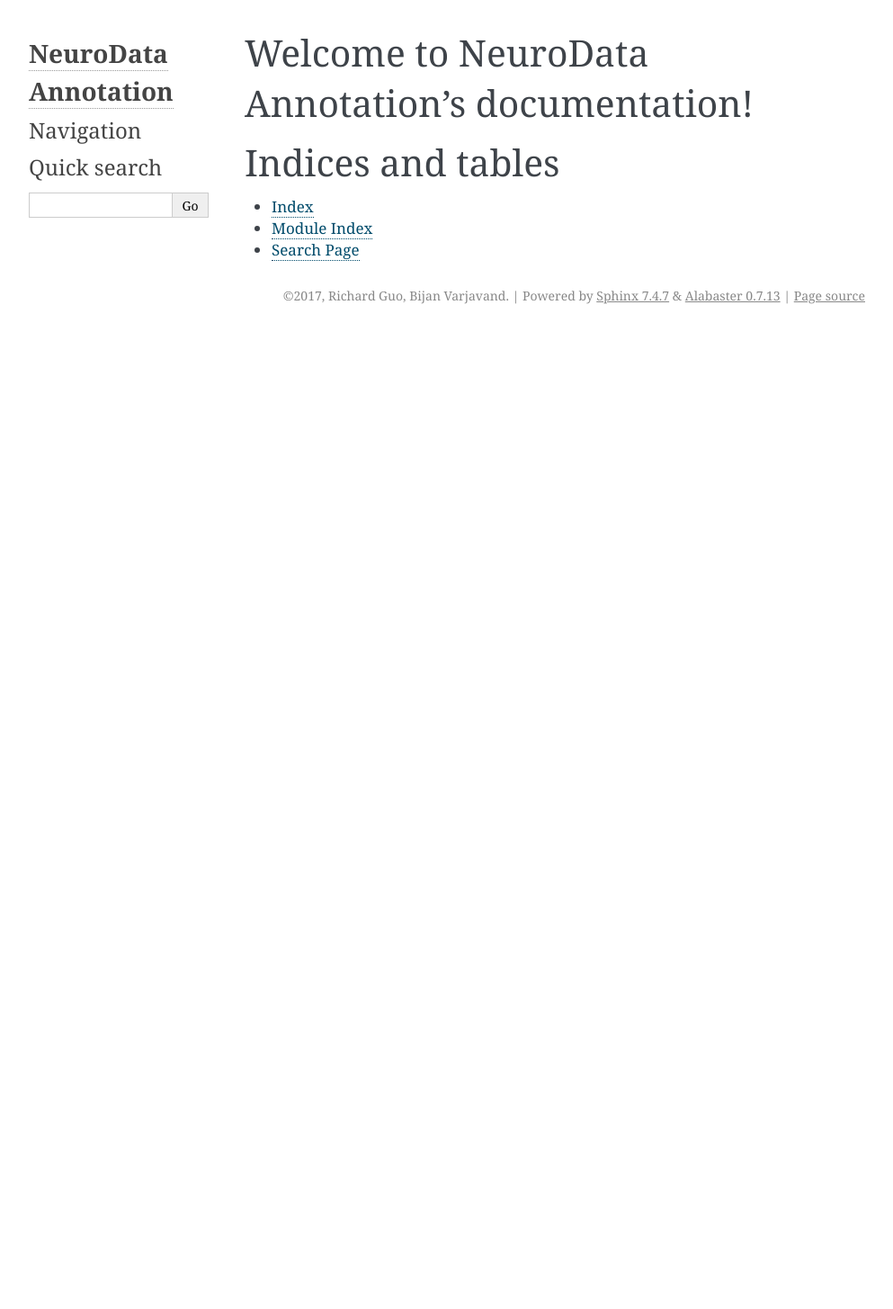
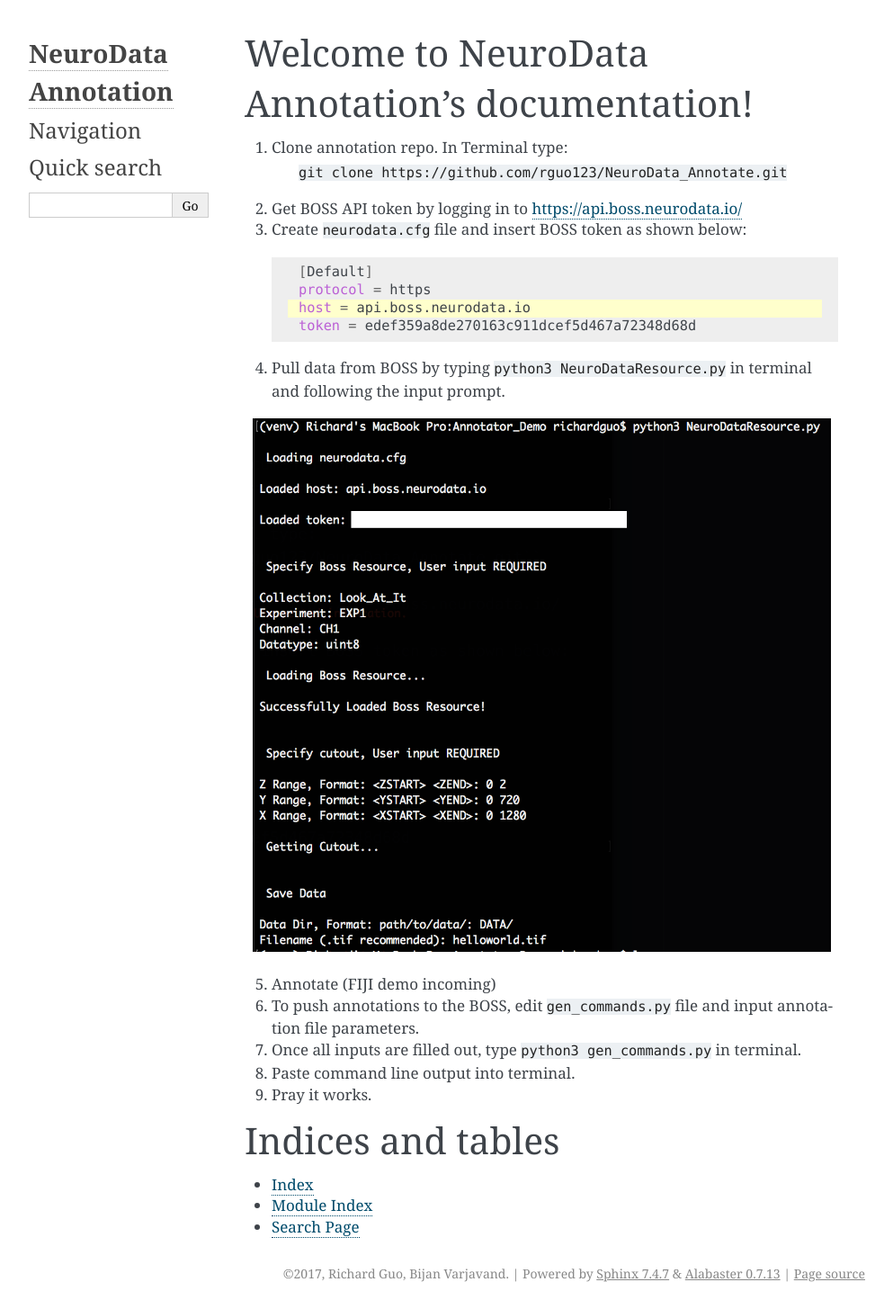
Before and after one commit to rguo123/NeuroData_Annotate, a Sphinx documentation site: the page built from docs/source/index.rst, in a window 1280 px wide. Shown: the whole page at 90% size, without its empty margins (148-1141 px from the left). Built offline with Sphinx 7.4.7, drawn with Linux system fonts in a browser that asks for light colours; before the commit the page ends 900 px from its top, so only the background shows below that.

Commit message:
documentation

```diff
--- a/docs/source/index.rst
+++ b/docs/source/index.rst
@@ -6,11 +6,39 @@
 Welcome to NeuroData Annotation's documentation!
 ================================================
 
-.. toctree::
-   :maxdepth: 2
-   :caption: Contents:
+1. Clone annotation repo. In Terminal type:
+    ``git clone https://github.com/rguo123/NeuroData_Annotate.git``
 
+2. Get BOSS API token by logging in to https://api.boss.neurodata.io/
 
+3. Create ``neurodata.cfg`` file and insert BOSS token as shown below:
+
+  .. code-block:: bash
+     :emphasize-lines: 3
+
+     [Default]
+     protocol = https
+     host = api.boss.neurodata.io
+     token = edef359a8de270163c911dcef5d467a72348d68d
+
+  .. toctree::
+     :maxdepth: 2
+     :caption: Contents:
+
+4. Pull data from BOSS by typing ``python3 NeuroDataResource.py`` in terminal and following the input prompt.
+
+.. figure::  images/ndr_show.png
+   :align:   center
+
+5. Annotate (FIJI demo incoming)
+
+6. To push annotations to the BOSS, edit ``gen_commands.py`` file and input annotation file parameters.
+
+7. Once all inputs are filled out, type ``python3 gen_commands.py`` in terminal.
+
+8. Paste command line output into terminal.
+
+9. Pray it works.
 
 Indices and tables
 ==================
```
Also changed, not shown: docs/source/images/ndr_show.png (added), 1 other file.
